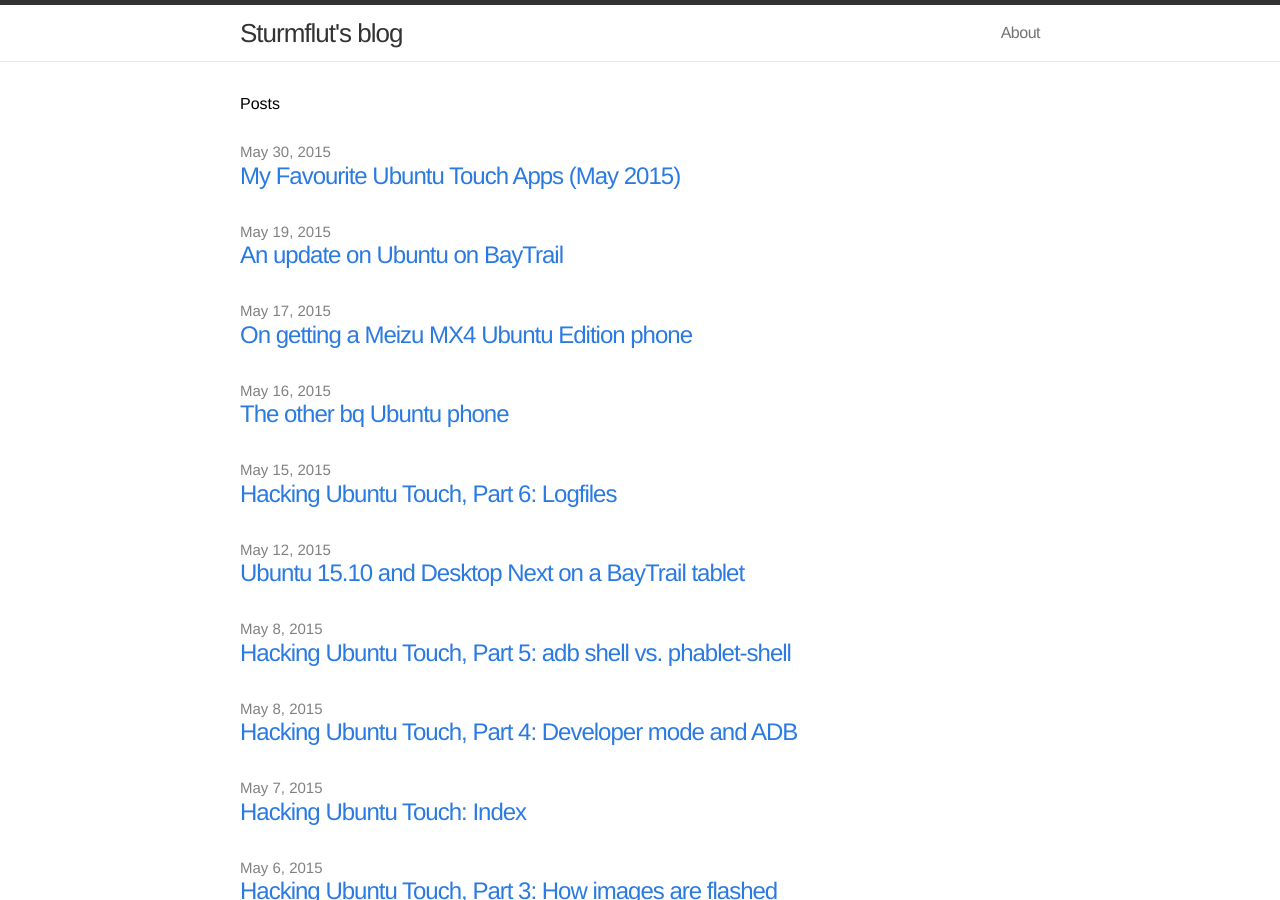
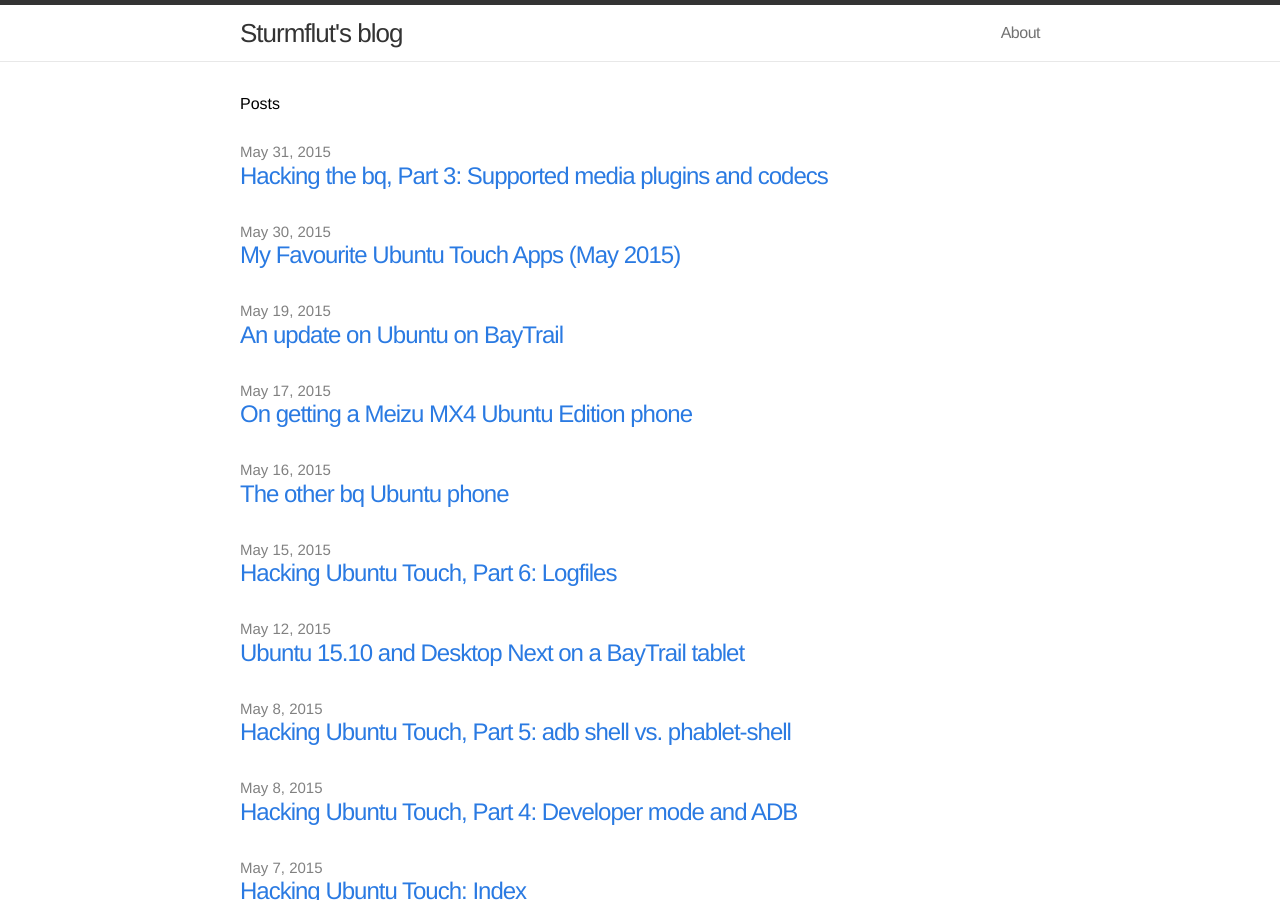
Before and after one commit to Sturmflut/sturmflut.github.io, a Jekyll site: the page built from index.html, in a window 1280 px wide and 900 px high. Built offline with Jekyll 4.4.1, drawn with Linux system fonts in a browser that asks for light colours; part of the change alters nothing that is shown.

Commit message:
New post: "Hacking the bq, Part 3: Supported media plugins and codecs"

```diff
--- a/_posts/2015-05-07-hacking-ubuntu-touch-index.markdown
+++ b/_posts/2015-05-07-hacking-ubuntu-touch-index.markdown
@@ -25,3 +25,6 @@ I've written a series on the internals of Ubuntu Touch and how to hack the bq Aq
 * [Hacking Ubuntu Touch, Part 5: adb shell vs. phablet-shell]({% post_url 2015-05-08-hacking-ubuntu-touch-part-5-adb-shell-vs-phablet-shell %})
 
 * [Hacking Ubuntu Touch, Part 6: Logfiles]({% post_url 2015-05-15-hacking-ubuntu-touch-part-6-logfiles %})
+
+
+* [Hacking the bq, Part 3: Supported media plugins and codecs]({% post_url 2015-05-31-hacking-the-bq-part-3-supported-media-plugins-and-codecs %})
--- /dev/null
+++ b/_posts/2015-05-31-hacking-the-bq-part-3-supported-media-plugins-and-codecs.markdown
@@ -0,0 +1,468 @@
+---
+layout: post
+title:  "Hacking the bq, Part 3: Supported media plugins and codecs"
+date:   2015-05-31 15:00:00
+categories: Ubuntu bq
+---
+
+
+You might have wondered which media filetypes and codecs your bq phone supports. I went and installed `gst-inspect` on OTA-3.5 so you don't have to:
+
+{% highlight text %}
+vorbis:  vorbisenc: Vorbis audio encoder
+vorbis:  vorbisdec: Vorbis audio decoder
+vorbis:  vorbisparse: VorbisParse
+vorbis:  vorbistag: VorbisTag
+audioresample:  audioresample: Audio resampler
+alpha:  alpha: Alpha filter
+effectv:  edgetv: EdgeTV effect
+effectv:  agingtv: AgingTV effect
+effectv:  dicetv: DiceTV effect
+effectv:  warptv: WarpTV effect
+effectv:  shagadelictv: ShagadelicTV
+effectv:  vertigotv: VertigoTV effect
+effectv:  revtv: RevTV effect
+effectv:  quarktv: QuarkTV effect
+effectv:  optv: OpTV effect
+effectv:  radioactv: RadioacTV effect
+effectv:  streaktv: StreakTV effect
+effectv:  rippletv: RippleTV effect
+coreelements:  capsfilter: CapsFilter
+coreelements:  fakesrc: Fake Source
+coreelements:  fakesink: Fake Sink
+coreelements:  fdsrc: Filedescriptor Source
+coreelements:  fdsink: Filedescriptor Sink
+coreelements:  filesrc: File Source
+coreelements:  funnel: Funnel pipe fitting
+coreelements:  identity: Identity
+coreelements:  input-selector: Input selector
+coreelements:  output-selector: Output selector
+coreelements:  queue: Queue
+coreelements:  queue2: Queue 2
+coreelements:  filesink: File Sink
+coreelements:  tee: Tee pipe fitting
+coreelements:  typefind: TypeFind
+coreelements:  multiqueue: MultiQueue
+coreelements:  valve: Valve element
+rtp:  rtpdepay: Dummy RTP session manager
+rtp:  rtpac3depay: RTP AC3 depayloader
+rtp:  rtpac3pay: RTP AC3 audio payloader
+rtp:  rtpbvdepay: RTP BroadcomVoice depayloader
+rtp:  rtpbvpay: RTP BV Payloader
+rtp:  rtpceltdepay: RTP CELT depayloader
+rtp:  rtpceltpay: RTP CELT payloader
+rtp:  rtpdvdepay: RTP DV Depayloader
+rtp:  rtpdvpay: RTP DV Payloader
+rtp:  rtpgstdepay: GStreamer depayloader
+rtp:  rtpgstpay: RTP GStreamer payloader
+rtp:  rtpilbcpay: RTP iLBC Payloader
+rtp:  rtpilbcdepay: RTP iLBC depayloader
+rtp:  rtpg722depay: RTP audio depayloader
+rtp:  rtpg722pay: RTP audio payloader
+rtp:  rtpg723depay: RTP G.723 depayloader
+rtp:  rtpg723pay: RTP G.723 payloader
+rtp:  rtpg726depay: RTP G.726 depayloader
+rtp:  rtpg726pay: RTP G.726 payloader
+rtp:  rtpg729depay: RTP G.729 depayloader
+rtp:  rtpg729pay: RTP G.729 payloader
+rtp:  rtpgsmdepay: RTP GSM depayloader
+rtp:  rtpgsmpay: RTP GSM payloader
+rtp:  rtpamrdepay: RTP AMR depayloader
+rtp:  rtpamrpay: RTP AMR payloader
+rtp:  rtppcmadepay: RTP PCMA depayloader
+rtp:  rtppcmudepay: RTP PCMU depayloader
+rtp:  rtppcmupay: RTP PCMU payloader
+rtp:  rtppcmapay: RTP PCMA payloader
+rtp:  rtpmpadepay: RTP MPEG audio depayloader
+rtp:  rtpmpapay: RTP MPEG audio payloader
+rtp:  rtpmparobustdepay: RTP MPEG audio depayloader
+rtp:  rtpmpvdepay: RTP MPEG video depayloader
+rtp:  rtpmpvpay: RTP MPEG2 ES video payloader
+rtp:  rtph263ppay: RTP H263 payloader
+rtp:  rtph263pdepay: RTP H263 depayloader
+rtp:  rtph263depay: RTP H263 depayloader
+rtp:  rtph263pay: RTP H263 packet payloader
+rtp:  rtph264depay: RTP H264 depayloader
+rtp:  rtph264pay: RTP H264 payloader
+rtp:  rtpj2kdepay: RTP JPEG 2000 depayloader
+rtp:  rtpj2kpay: RTP JPEG 2000 payloader
+rtp:  rtpjpegdepay: RTP JPEG depayloader
+rtp:  rtpjpegpay: RTP JPEG payloader
+rtp:  rtpL16pay: RTP audio payloader
+rtp:  rtpL16depay: RTP audio depayloader
+rtp:  asteriskh263: RTP Asterisk H263 depayloader
+rtp:  rtpmp1sdepay: RTP MPEG1 System Stream depayloader
+rtp:  rtpmp2tdepay: RTP MPEG Transport Stream depayloader
+rtp:  rtpmp2tpay: RTP MPEG2 Transport Stream payloader
+rtp:  rtpmp4vpay: RTP MPEG4 Video payloader
+rtp:  rtpmp4vdepay: RTP MPEG4 video depayloader
+rtp:  rtpmp4apay: RTP MPEG4 audio payloader
+rtp:  rtpmp4adepay: RTP MPEG4 audio depayloader
+rtp:  rtpmp4gdepay: RTP MPEG4 ES depayloader
+rtp:  rtpmp4gpay: RTP MPEG4 ES payloader
+rtp:  rtpqcelpdepay: RTP QCELP depayloader
+rtp:  rtpqdm2depay: RTP QDM2 depayloader
+rtp:  rtpsirenpay: RTP Payloader for Siren Audio
+rtp:  rtpsirendepay: RTP Siren packet depayloader
+rtp:  rtpspeexpay: RTP Speex payloader
+rtp:  rtpspeexdepay: RTP Speex depayloader
+rtp:  rtpsv3vdepay: RTP SVQ3 depayloader
+rtp:  rtptheoradepay: RTP Theora depayloader
+rtp:  rtptheorapay: RTP Theora payloader
+rtp:  rtpvorbisdepay: RTP Vorbis depayloader
+rtp:  rtpvorbispay: RTP Vorbis depayloader
+rtp:  rtpvrawdepay: RTP Raw Video depayloader
+rtp:  rtpvrawpay: RTP Raw Video payloader
+flv:  flvdemux: FLV Demuxer
+flv:  flvmux: FLV muxer
+deinterlace:  deinterlace: Deinterlacer
+navigationtest:  navigationtest: Video navigation test
+coreindexers:  memindex: A index that stores entries in memory
+coreindexers:  fileindex: A index that stores entries in file
+camerabin2:  viewfinderbin: Viewfinder Bin
+camerabin2:  wrappercamerabinsrc: V4l2 camera src element for camerabin
+camerabin2:  camerabin2: CameraBin2
+videobox:  videobox: Video box filter
+camerabin:  camerabin: Camera Bin
+dtmf:  dtmfdetect: DTMF detector element
+dtmf:  dtmfsrc: DTMF tone generator
+dtmf:  rtpdtmfsrc: RTP DTMF packet generator
+dtmf:  rtpdtmfdepay: RTP DTMF packet depayloader
+soup:  souphttpsrc: HTTP client source
+soup:  souphttpclientsink: HTTP client sink
+taglib:  id3v2mux: TagLib-based ID3v2 Muxer
+taglib:  apev2mux: TagLib-based APEv2 Muxer
+volume:  volume: Volume
+jpeg:  jpegenc: JPEG image encoder
+jpeg:  jpegdec: JPEG image decoder
+jpeg:  smokeenc: Smoke video encoder
+jpeg:  smokedec: Smoke video decoder
+wavenc:  wavenc: WAV audio muxer
+videomixer:  videomixer: Video mixer
+videomixer:  videomixer2: Video mixer 2
+png:  pngdec: PNG image decoder
+png:  pngenc: PNG image encoder
+speex:  speexenc: Speex audio encoder
+speex:  speexdec: Speex audio decoder
+wavpack:  wavpackparse: Wavpack parser
+wavpack:  wavpackdec: Wavpack audio decoder
+wavpack:  wavpackenc: Wavpack audio encoder
+id3demux:  id3demux: ID3 tag demuxer
+videorate:  videorate: Video rate adjuster
+multifile:  multifilesrc: Multi-File Source
+multifile:  multifilesink: Multi-File Sink
+multifile:  splitfilesrc: Split-File Source
+goom:  goom: GOOM: what a GOOM!
+shapewipe:  shapewipe: Shape Wipe transition filter
+liveadder:  liveadder: Live Adder element
+ffmpegcolorspace:  ffmpegcolorspace: FFMPEG Colorspace converter
+adder:  adder: Adder
+dv:  dvdemux: DV system stream demuxer
+dv:  dvdec: DV video decoder
+jack:  jackaudiosrc: Audio Source (Jack)
+jack:  jackaudiosink: Audio Sink (Jack)
+alaw:  alawenc: A Law audio encoder
+alaw:  alawdec: A Law audio decoder
+udp:  udpsink: UDP packet sender
+udp:  multiudpsink: UDP packet sender
+udp:  dynudpsink: UDP packet sender
+udp:  udpsrc: UDP packet receiver
+audioconvert:  audioconvert: Audio converter
+cacasink:  cacasink: A colored ASCII art video sink
+monoscope:  monoscope: Monoscope
+shout2send:  shout2send: Icecast network sink
+interleave:  interleave: Audio interleaver
+interleave:  deinterleave: Audio deinterleaver
+debug:  breakmydata: Break my data
+debug:  capssetter: CapsSetter
+debug:  rndbuffersize: Random buffer size
+debug:  navseek: Seek based on left-right arrows
+debug:  pushfilesrc: Push File Source
+debug:  progressreport: Progress report
+debug:  taginject: TagInject
+debug:  testsink: Test plugin
+debug:  capsdebug: Caps debug
+debug:  cpureport: CPU report
+gdp:  gdpdepay: GDP Depayloader
+gdp:  gdppay: GDP Payloader
+audioparsers:  aacparse: AAC audio stream parser
+audioparsers:  amrparse: AMR audio stream parser
+audioparsers:  ac3parse: AC3 audio stream parser
+audioparsers:  dcaparse: DTS Coherent Acoustics audio stream parser
+audioparsers:  flacparse: FLAC audio parser
+audioparsers:  mpegaudioparse: MPEG1 Audio Parser
+gio:  giosink: GIO sink
+gio:  giosrc: GIO source
+gio:  giostreamsink: GIO stream sink
+gio:  giostreamsrc: GIO stream source
+mulaw:  mulawenc: Mu Law audio encoder
+mulaw:  mulawdec: Mu Law audio decoder
+icydemux:  icydemux: ICY tag demuxer
+typefindfunctions: video/x-ms-asf: asf, wm, wma, wmv
+typefindfunctions: audio/x-musepack: mpc, mpp, mp+
+typefindfunctions: audio/x-au: au, snd
+typefindfunctions: video/x-msvideo: avi
+typefindfunctions: audio/qcelp: qcp
+typefindfunctions: video/x-cdxa: dat
+typefindfunctions: video/x-vcd: dat
+typefindfunctions: audio/x-imelody: imy, ime, imelody
+typefindfunctions: audio/midi: mid, midi
+typefindfunctions: audio/riff-midi: mid, midi
+typefindfunctions: audio/mobile-xmf: mxmf
+typefindfunctions: video/x-fli: flc, fli
+typefindfunctions: application/x-id3v2: mp3, mp2, mp1, mpga, ogg, flac, tta
+typefindfunctions: application/x-id3v1: mp3, mp2, mp1, mpga, ogg, flac, tta
+typefindfunctions: application/x-apetag: mp3, ape, mpc, wv
+typefindfunctions: audio/x-ttafile: tta
+typefindfunctions: audio/x-mod: 669, amf, dsm, gdm, far, imf, it, med, mod, mtm, okt, sam, s3m, stm, stx, ult, xm
+typefindfunctions: audio/mpeg: mp3, mp2, mp1, mpga
+typefindfunctions: audio/x-ac3: ac3, eac3
+typefindfunctions: audio/x-dts: dts
+typefindfunctions: audio/x-gsm: gsm
+typefindfunctions: video/mpeg-sys: mpe, mpeg, mpg
+typefindfunctions: video/mpegts: ts, mts
+typefindfunctions: application/ogg: anx, ogg, ogm
+typefindfunctions: video/mpeg-elementary: mpv, mpeg, mpg
+typefindfunctions: video/mpeg4: m4v
+typefindfunctions: video/x-h263: h263, 263
+typefindfunctions: video/x-h264: h264, x264, 264
+typefindfunctions: video/x-nuv: nuv
+typefindfunctions: audio/x-m4a: m4a
+typefindfunctions: application/x-3gp: 3gp
+typefindfunctions: video/quicktime: mov
+typefindfunctions: image/x-quicktime: qif, qtif, qti
+typefindfunctions: image/jp2: jp2
+typefindfunctions: video/mj2: mj2
+typefindfunctions: text/html: htm, html
+typefindfunctions: application/vnd.rn-realmedia: ra, ram, rm, rmvb
+typefindfunctions: application/x-pn-realaudio: ra, ram, rm, rmvb
+typefindfunctions: application/x-shockwave-flash: swf, swfl
+typefindfunctions: video/x-flv: flv
+typefindfunctions: text/plain: txt
+typefindfunctions: text/utf-16: txt
+typefindfunctions: text/utf-32: txt
+typefindfunctions: text/uri-list: ram
+typefindfunctions: application/x-hls: m3u8
+typefindfunctions: application/sdp: sdp
+typefindfunctions: application/smil: smil
+typefindfunctions: application/xml: xml
+typefindfunctions: audio/x-wav: wav
+typefindfunctions: audio/x-aiff: aiff, aif, aifc
+typefindfunctions: audio/x-svx: iff, svx
+typefindfunctions: audio/x-paris: paf
+typefindfunctions: audio/x-nist: nist
+typefindfunctions: audio/x-voc: voc
+typefindfunctions: audio/x-sds: sds
+typefindfunctions: audio/x-ircam: sf
+typefindfunctions: audio/x-w64: w64
+typefindfunctions: audio/x-shorten: shn
+typefindfunctions: application/x-ape: ape
+typefindfunctions: image/jpeg: jpg, jpe, jpeg
+typefindfunctions: image/gif: gif
+typefindfunctions: image/png: png
+typefindfunctions: image/bmp: bmp
+typefindfunctions: image/tiff: tif, tiff
+typefindfunctions: image/x-portable-pixmap: pnm, ppm, pgm, pbm
+typefindfunctions: video/x-matroska: mkv, mka
+typefindfunctions: video/webm: webm
+typefindfunctions: application/mxf: mxf
+typefindfunctions: video/x-mve: mve
+typefindfunctions: video/x-dv: dv, dif
+typefindfunctions: audio/x-amr-nb-sh: amr
+typefindfunctions: audio/x-amr-wb-sh: amr
+typefindfunctions: audio/iLBC-sh: ilbc
+typefindfunctions: audio/x-sid: sid
+typefindfunctions: image/x-xcf: xcf
+typefindfunctions: video/x-mng: mng
+typefindfunctions: image/x-jng: jng
+typefindfunctions: image/x-xpixmap: xpm
+typefindfunctions: image/x-sun-raster: ras
+typefindfunctions: application/x-bzip: bz2
+typefindfunctions: application/x-gzip: gz
+typefindfunctions: application/zip: zip
+typefindfunctions: application/x-compress: Z
+typefindfunctions: subtitle/x-kate: no extensions
+typefindfunctions: audio/x-flac: flac
+typefindfunctions: audio/x-vorbis: no extensions
+typefindfunctions: video/x-theora: no extensions
+typefindfunctions: application/x-ogm-video: no extensions
+typefindfunctions: application/x-ogm-audio: no extensions
+typefindfunctions: application/x-ogm-text: no extensions
+typefindfunctions: audio/x-speex: no extensions
+typefindfunctions: audio/x-celt: no extensions
+typefindfunctions: application/x-ogg-skeleton: no extensions
+typefindfunctions: text/x-cmml: no extensions
+typefindfunctions: application/x-executable: no extensions
+typefindfunctions: audio/aac: aac, adts, adif, loas
+typefindfunctions: audio/x-spc: spc
+typefindfunctions: audio/x-wavpack: wv, wvp
+typefindfunctions: audio/x-wavpack-correction: wvc
+typefindfunctions: application/postscript: ps
+typefindfunctions: image/svg+xml: svg
+typefindfunctions: application/x-rar: rar
+typefindfunctions: application/x-tar: tar
+typefindfunctions: application/x-ar: a
+typefindfunctions: application/x-ms-dos-executable: dll, exe, ocx, sys, scr, msstyles, cpl
+typefindfunctions: video/x-dirac: no extensions
+typefindfunctions: multipart/x-mixed-replace: no extensions
+typefindfunctions: application/x-mmsh: no extensions
+typefindfunctions: video/vivo: viv
+typefindfunctions: audio/x-nsf: nsf
+typefindfunctions: audio/x-gym: gym
+typefindfunctions: audio/x-ay: ay
+typefindfunctions: audio/x-gbs: gbs
+typefindfunctions: audio/x-vgm: vgm
+typefindfunctions: audio/x-sap: sap
+typefindfunctions: video/x-ivf: ivf
+typefindfunctions: audio/x-kss: kss
+typefindfunctions: application/pdf: pdf
+typefindfunctions: application/msword: doc
+typefindfunctions: application/octet-stream: DS_Store
+typefindfunctions: image/vnd.adobe.photoshop: psd
+typefindfunctions: image/vnd.wap.wbmp: no extensions
+typefindfunctions: application/x-yuv4mpeg: y4m
+typefindfunctions: image/x-icon: no extensions
+typefindfunctions: xdgmime-base: no extensions
+typefindfunctions: image/x-degas: no extensions
+cutter:  cutter: Audio cutter
+rtsp:  rtspsrc: RTSP packet receiver
+rtsp:  rtpdec: RTP Decoder
+oss4:  oss4sink: OSS v4 Audio Sink
+oss4:  oss4src: OSS v4 Audio Source
+oss4:  oss4mixer: OSS v4 Audio Mixer
+encoding:  encodebin: Encoder Bin
+alphacolor:  alphacolor: Alpha color filter
+ximagesrc:  ximagesrc: Ximage video source
+tcp:  tcpclientsink: TCP client sink
+tcp:  tcpclientsrc: TCP client source
+tcp:  tcpserversink: TCP server sink
+tcp:  tcpserversrc: TCP server source
+tcp:  multifdsink: Multi filedescriptor sink
+multipart:  multipartdemux: Multipart demuxer
+multipart:  multipartmux: Multipart muxer
+videocrop:  videocrop: Crop
+videocrop:  aspectratiocrop: aspectratiocrop
+subparse: subparse_typefind: srt, sub, mpsub, mdvd, smi, txt, dks
+subparse:  subparse: Subtitle parser
+subparse:  ssaparse: SSA Subtitle Parser
+audiotestsrc:  audiotestsrc: Audio test source
+1394:  dv1394src: Firewire (1394) DV video source
+1394:  hdv1394src: Firewire (1394) HDV video source
+audiofx:  audiopanorama: Stereo positioning
+audiofx:  audioinvert: Audio inversion
+audiofx:  audiokaraoke: AudioKaraoke
+audiofx:  audioamplify: Audio amplifier
+audiofx:  audiodynamic: Dynamic range controller
+audiofx:  audiocheblimit: Low pass & high pass filter
+audiofx:  audiochebband: Band pass & band reject filter
+audiofx:  audioiirfilter: Audio IIR filter
+audiofx:  audiowsinclimit: Low pass & high pass filter
+audiofx:  audiowsincband: Band pass & band reject filter
+audiofx:  audiofirfilter: Audio FIR filter
+audiofx:  audioecho: Audio echo
+videofilter:  gamma: Video gamma correction
+videofilter:  videobalance: Video balance
+videofilter:  videoflip: Video flipper
+uridecodebin:  decodebin2: Decoder Bin
+uridecodebin:  uridecodebin: URI Decoder
+smpte:  smpte: SMPTE transitions
+smpte:  smptealpha: SMPTE transitions
+theora:  theoradec: Theora video decoder
+theora:  theoraenc: Theora video encoder
+theora:  theoraparse: Theora video parser
+replaygain:  rganalysis: ReplayGain analysis
+replaygain:  rglimiter: ReplayGain limiter
+replaygain:  rgvolume: ReplayGain volume
+gdkpixbuf:  gdkpixbufdec: GdkPixbuf image decoder
+gdkpixbuf:  gdkpixbufsink: GdkPixbuf sink
+gdkpixbuf:  gdkpixbufscale: GdkPixbuf image scaler
+autoconvert:  autoconvert: Select convertor based on caps
+autoconvert:  autovideoconvert: Select color space convertor based on caps
+audiorate:  audiorate: Audio rate adjuster
+gstrtpmanager:  gstrtpbin: RTP Bin
+gstrtpmanager:  gstrtpjitterbuffer: RTP packet jitter-buffer
+gstrtpmanager:  gstrtpptdemux: RTP Demux
+gstrtpmanager:  gstrtpsession: RTP Session
+gstrtpmanager:  gstrtpssrcdemux: RTP SSRC Demux
+flxdec:  flxdec: FLX video decoder
+avi:  avidemux: Avi demuxer
+avi:  avimux: Avi muxer
+avi:  avisubtitle: Avi subtitle parser
+equalizer:  equalizer-nbands: N Band Equalizer
+equalizer:  equalizer-3bands: 3 Band Equalizer
+equalizer:  equalizer-10bands: 10 Band Equalizer
+pulseaudio:  pulsesink: PulseAudio Audio Sink
+pulseaudio:  pulsesrc: PulseAudio Audio Source
+pulseaudio:  pulseaudiosink: Bin wrapping pulsesink
+pulseaudio:  pulsemixer: PulseAudio Mixer
+isomp4:  qtdemux: QuickTime demuxer
+isomp4:  rtpxqtdepay: RTP packet depayloader
+isomp4:  qtmux: QuickTime Muxer
+isomp4:  mp4mux: MP4 Muxer
+isomp4:  ismlmux: ISML Muxer
+isomp4:  3gppmux: 3GPP Muxer
+isomp4:  gppmux: 3GPP Muxer
+isomp4:  mj2mux: MJ2 Muxer
+isomp4:  qtmoovrecover: QT Moov Recover
+cdparanoia:  cdparanoiasrc: CD Audio (cdda) Source, Paranoia IV
+auparse:  auparse: AU audio demuxer
+shm:  shmsrc: Shared Memory Source
+shm:  shmsink: Shared Memory Sink
+ossaudio:  ossmixer: OSS Mixer
+ossaudio:  osssrc: Audio Source (OSS)
+ossaudio:  osssink: Audio Sink (OSS)
+jpegformat:  jpegparse: JPEG stream parser
+jpegformat:  jifmux: JPEG stream muxer
+rtpmux:  rtpmux: RTP muxer
+rtpmux:  rtpdtmfmux: RTP muxer
+app:  appsrc: AppSrc
+app:  appsink: AppSink
+decodebin:  decodebin: Decoder Bin
+playback:  playbin: Player Bin
+playback:  playbin2: Player Bin 2
+playback:  playsink: Player Sink
+playback:  subtitleoverlay: Subtitle Overlay
+autodetect:  autovideosink: Auto video sink
+autodetect:  autovideosrc: Auto video source
+autodetect:  autoaudiosink: Auto audio sink
+autodetect:  autoaudiosrc: Auto audio source
+apetag:  apedemux: APE tag demuxer
+imagefreeze:  imagefreeze: Still frame stream generator
+videotestsrc:  videotestsrc: Video test source
+cairo:  cairotextoverlay: Text overlay
+cairo:  cairotimeoverlay: Time overlay
+cairo:  cairooverlay: Cairo overlay
+cairo:  cairorender: Cairo encoder
+spectrum:  spectrum: Spectrum analyzer
+goom2k1:  goom2k1: GOOM: what a GOOM! 2k1 edition
+annodex:  cmmlenc: CMML streams encoder
+annodex:  cmmldec: CMML stream decoder
+level:  level: Level
+y4menc:  y4menc: YUV4MPEG video encoder
+video4linux2:  v4l2src: Video (video4linux2) Source
+video4linux2:  v4l2sink: Video (video4linux2) Sink
+video4linux2:  v4l2radio: Radio (video4linux2) Tuner
+matroska:  matroskademux: Matroska demuxer
+matroska:  matroskaparse: Matroska parser
+matroska:  matroskamux: Matroska muxer
+matroska:  webmmux: WebM muxer
+videoscale:  videoscale: Video scaler
+flac:  flacenc: FLAC audio encoder
+flac:  flacdec: FLAC audio decoder
+flac:  flactag: FLAC tagger
+wavparse:  wavparse: WAV audio demuxer
+aasink:  aasink: ASCII art video sink
+efence:  efence: Electric Fence
+ogg:  oggdemux: Ogg demuxer
+ogg:  oggmux: Ogg muxer
+ogg:  ogmaudioparse: OGM audio stream parser
+ogg:  ogmvideoparse: OGM video stream parser
+ogg:  ogmtextparse: OGM text stream parser
+ogg:  oggparse: Ogg parser
+ogg:  oggaviparse: Ogg AVI parser
+staticelements:  bin: Generic bin
+staticelements:  pipeline: Pipeline object
+
+Total count: 103 plugins, 453 features
+
+{% endhighlight %}
```
